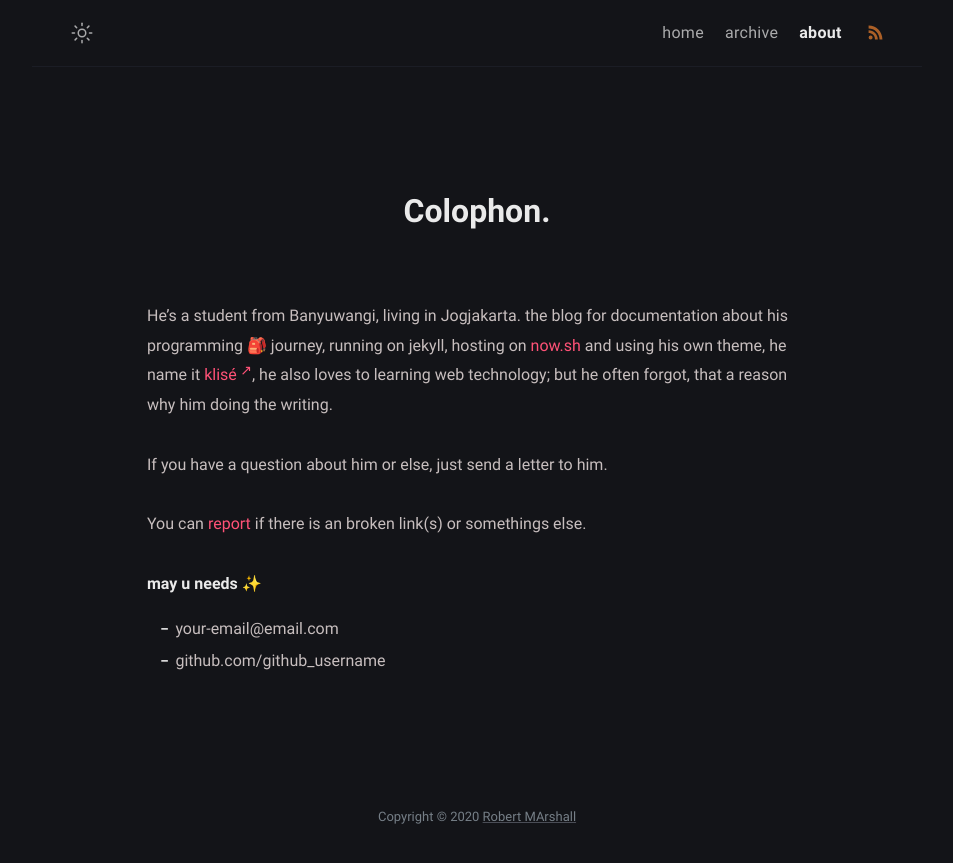
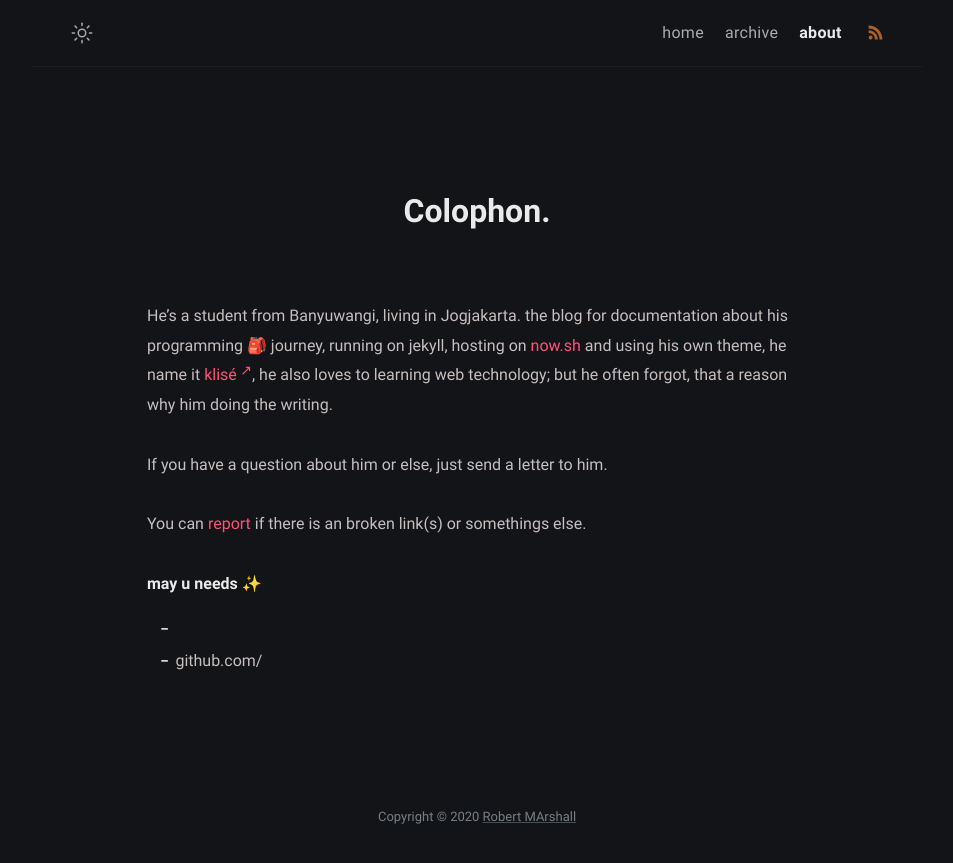
Before and after one commit to robert-marshall/xyz, a Jekyll site: the page built from about.md, in a window 1280 px wide. Shown: the top 863 px of the page, without its empty margins (163-1116 px from the left). Built offline with Jekyll 4.4.1, drawn with Linux system fonts in a browser that asks for light colours.

Commit message:
I am even stupider than I thought

```diff
--- a/_config.yml
+++ b/_config.yml
@@ -13,16 +13,16 @@
   name: Robert Marshall # author name
   bio: >- # tell to the world
     botched installs and configs <br />
-    <a href="https://github.com/piharpi/jekyll-klise" target="_blank" rel="noopener">@github</a>.
-  username: username # general username
-  github: github_username # github username
-  twitter: twitter_username # twitter username
-  facebook: facebook_username # facebook username
-  email: your-email@email.com # email adress
+    <a href="https://srx.robertmarshall.xyz" target="_blank" rel="noopener">srx</a>.
+  username:  # general username
+  github:  # github username
+  twitter:  # twitter username
+  facebook:  # facebook username
+  email:  # email adress
   avatar: /assets/img/avatar.jpg # change with your own avatar
 
 # URL settings
-url: "https://klise.now.sh" #
+url: "https://robertmarshall.xyz" #
 baseurl:
 permalink: /:title/
 google_analytics: # leave it blank if not wish
```
